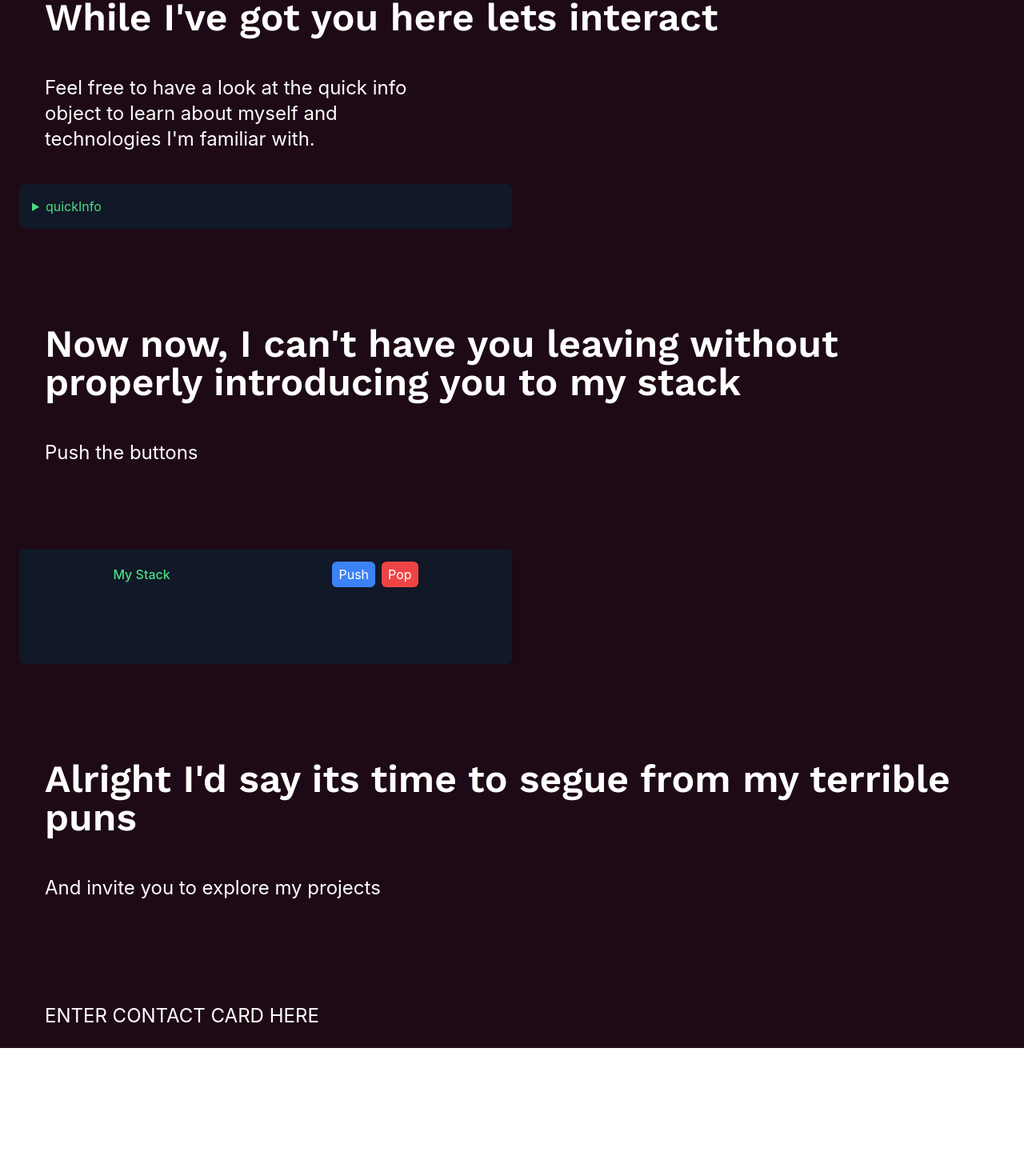
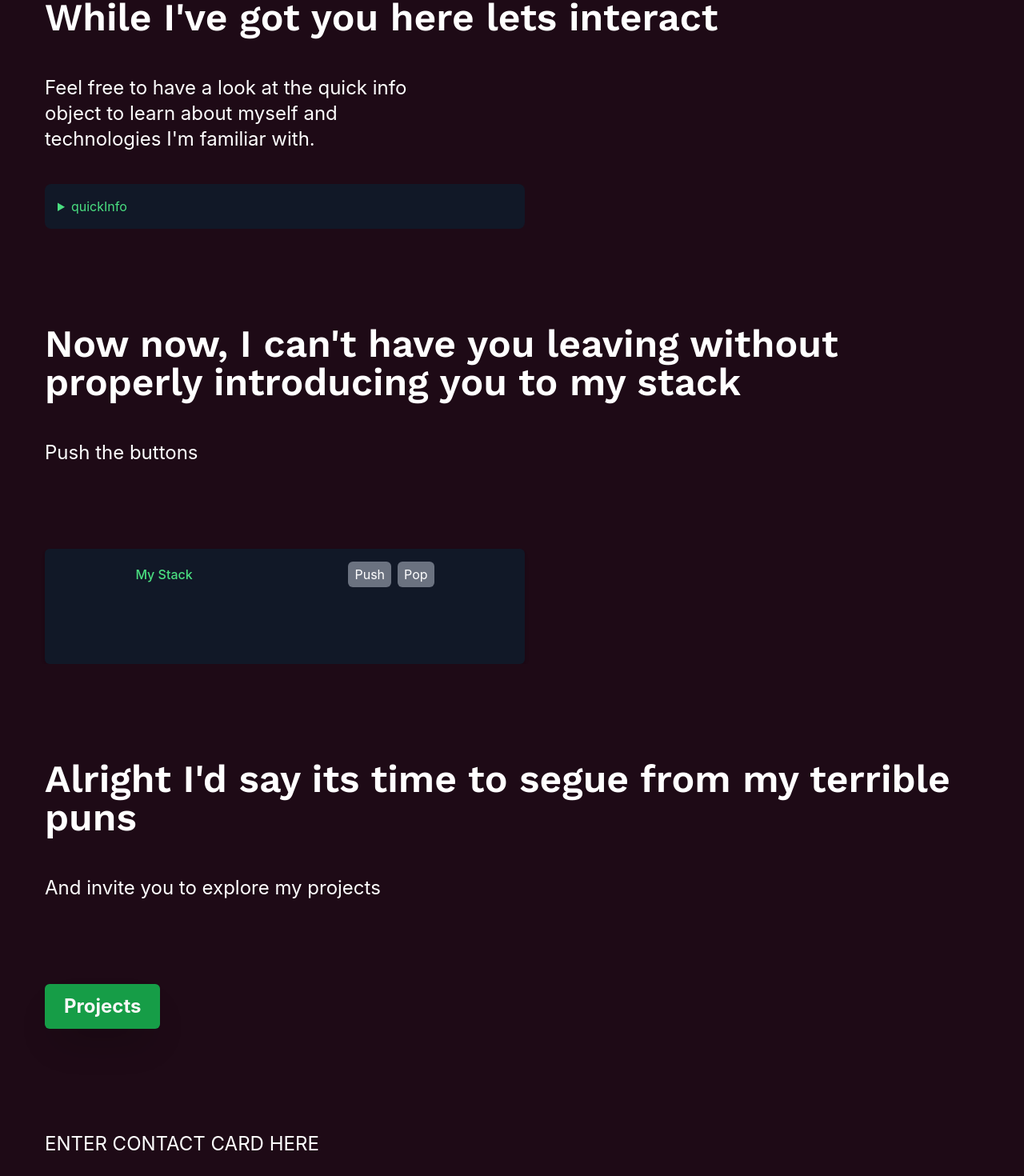
Before and after one commit to Iffat77/portfolio-v2, a React (Create React App) app in the folder portfolio-v2/: page / in a window 1280 px wide. Shown: the part 922-2392 px from the top of the page at 80% size. Before the commit the page ends 2232 px from the top, so only its background shows below. Built offline with nearby package versions, Linux system fonts and the light colour scheme; a web font is replaced by a local one.

Commit message:
adds projects page link and minor changes

```diff
--- a/portfolio-v2/src/components/StackVisualization.jsx
+++ b/portfolio-v2/src/components/StackVisualization.jsx
@@ -22,7 +22,7 @@ const StackVisualization = () => {
           <div className="flex items-center space-x-2">
             <button
               className={classNames(
-                "bg-blue-500 hover:bg-blue-600 text-white rounded-md px-2 py-1",
+                "bg-gray-500 hover:bg-gray-700 text-white hover:text-green-400 rounded-md px-2 py-1",
                 {
                   "opacity-50 cursor-default": stack.length >= 5,
                 }
@@ -34,7 +34,7 @@ const StackVisualization = () => {
             </button>
             <button
               className={classNames(
-                "bg-red-500 hover:bg-red-600 text-white rounded-md px-2 py-1",
+                "bg-gray-500 hover:bg-gray-700 text-white hover:text-green-400 rounded-md px-2 py-1",
                 {
                   "cursor-default": stack.length === 0,
                 }
--- a/portfolio-v2/src/screens/Home.jsx
+++ b/portfolio-v2/src/screens/Home.jsx
@@ -39,7 +39,7 @@ export default function Home() {
         <section className="px-6 h-full ">
           <div className="pt-24 ">
             <h2 className="font-font-work text-4xl md:text-5xl lg:pl-8 py-6 dark:text-white">
-             While I've got you here lets interact
+              While I've got you here lets interact
             </h2>
 
             <p className="w-auto max-w-lg text-xl md:text-2xl lg:pl-8 py-6 leading-10">
@@ -47,7 +47,7 @@ export default function Home() {
               myself and technologies I'm familiar with.
             </p>
           </div>
-          <div className="mt-4">
+          <div className="mt-4 lg:pl-8">
             <ObjectVisualization data={myObject} />
           </div>
         </section>
@@ -55,9 +55,10 @@ export default function Home() {
 
       <div className="dark:bg-[#1E0A16] bg-[#b0c0bc] dark:text-white ">
         <section className="px-6 h-auto ">
-        <div className="pt-24 ">
+          <div className="pt-24 ">
             <h2 className="font-font-work text-4xl md:text-5xl lg:pl-8 py-6 dark:text-white">
-            Now now, I can't have you leaving without properly introducing you to my stack
+              Now now, I can't have you leaving without properly introducing you
+              to my stack
             </h2>
 
             <p className="w-auto max-w-lg text-xl md:text-2xl lg:pl-8 py-6 leading-10">
@@ -65,7 +66,7 @@ export default function Home() {
             </p>
           </div>
 
-          <div className="pt-20">
+          <div className="pt-20 lg:pl-8">
             <StackVisualization />
           </div>
         </section>
@@ -73,15 +74,22 @@ export default function Home() {
 
       <div className="dark:bg-[#1E0A16] bg-[#b0c0bc] dark:text-white ">
         <section className="px-6 h-auto ">
-        <div className="pt-24 ">
+          <div className="pt-24 ">
             <h2 className="font-font-work text-4xl md:text-5xl lg:pl-8 py-6 dark:text-white">
-            Alright I'd say its time to segue from my terrible puns
+              Alright I'd say its time to segue from my terrible puns
             </h2>
 
             <p className="w-auto max-w-lg text-xl md:text-2xl lg:pl-8 py-6 leading-10">
-              And invite you to explore my projects  <br></br>
-
+              And invite you to explore my projects <br></br>
             </p>
+            <div className="pt-20 w-auto max-w-lg text-xl md:text-2xl lg:pl-8 py-6 leading-10">
+            <a
+              href="/projects"
+              className="relative inline-flex items-center justify-center px-6 py-3 overflow-hidden font-bold text-white rounded-md shadow-2xl group animate-pulse bg-green-600"
+            >
+              <span className="relative "> Projects</span>
+              </a>
+              </div>
           </div>
 
           <div className="pt-20">
@@ -89,14 +97,10 @@ export default function Home() {
               ENTER CONTACT CARD HERE
             </p>
           </div>
-
         </section>
       </div>
 
-      <footer className="">
-
-
-    </footer>
+      <footer className=""></footer>
     </div>
   );
 }
--- a/portfolio-v2/src/screens/Projects.jsx
+++ b/portfolio-v2/src/screens/Projects.jsx
@@ -7,7 +7,7 @@ function Projects() {
       <section className="h-full mt-8 p-10 top-0 left-0 right-0 bottom-auto w-auto">
           <div className="block">
             <h2 className="font-font-work text-8xl pt-15 md:text-10xl lg:pl-8 lg:pt-24 py-3 dark:text-white">
-              The Iffat  Project
+              The Iffat Project
             </h2>
           </div>
         </section>
--- a/portfolio-v2/tailwind.config.js
+++ b/portfolio-v2/tailwind.config.js
@@ -11,7 +11,11 @@ module.exports = {
       'font-michroma': ['Michroma', 'sans-serif'],
       'font-saira': ['Saira', 'sans-serif'],
     },
-    extend: {},
+    extend: {
+      colors: {
+        neonGreen: '#39ff14',
+      },
+    },
   },
   plugins: [],
 }
```
Also changed, not shown: portfolio-v2/src/components/ObjectVisualization.jsx (+0 -12 lines).
